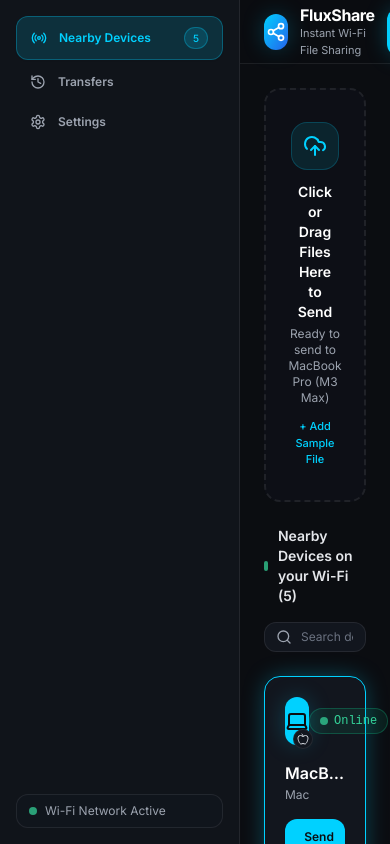
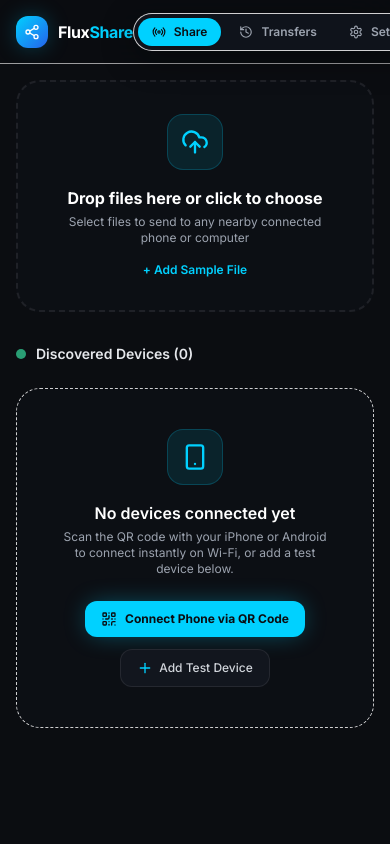
Before and after one commit to neeer4j/FluxSHARE, a React (Vite) app in the folder apps/desktop/: page / in a window 390 px wide. Built offline with nearby package versions, Linux system fonts and the light colour scheme.

Commit message:
mobile - pc connection workings

```diff
--- a/apps/desktop/src/renderer/src/App.tsx
+++ b/apps/desktop/src/renderer/src/App.tsx
@@ -1,13 +1,7 @@
 import React, { useEffect, useState, useRef } from 'react';
 import { NETWORK_CONSTANTS, type Device, type FileMetadata } from '@fluxshare/shared';
-import {
-  Sidebar,
-  type NavigationTab
-} from './components/layout/Sidebar';
-import {
-  HeaderBar,
-  type OSFilter
-} from './components/layout/HeaderBar';
+import { type NavigationTab } from './components/layout/Sidebar';
+import { HeaderBar } from './components/layout/HeaderBar';
 import { NearbyDevicesList } from './features/discovery/NearbyDevicesList';
 import { DropZone } from './features/transfer/DropZone';
 import {
@@ -21,78 +15,17 @@
 import { SettingsPanel } from './features/settings/SettingsPanel';
 import { ConnectMobileModal } from './components/modals/ConnectMobileModal';
 
-const MOCK_PEERS: readonly Device[] = [
-  {
-    id: 'peer-alpha-01',
-    name: 'MacBook Pro (M3 Max)',
-    os: 'macos',
-    ip: '192.168.1.142',
-    port: 54321,
-    status: 'online',
-    lastSeen: Date.now()
-  },
-  {
-    id: 'peer-beta-02',
-    name: 'Workstation PC (RTX 4090)',
-    os: 'windows',
-    ip: '192.168.1.108',
-    port: 54321,
-    status: 'online',
-    lastSeen: Date.now() - 2000
-  },
-  {
-    id: 'peer-mobile-01',
-    name: 'iPhone 15 Pro Max',
-    os: 'ios',
-    ip: '192.168.1.155',
-    port: 54321,
-    status: 'online',
-    lastSeen: Date.now() - 500
-  },
-  {
-    id: 'peer-mobile-02',
-    name: 'Samsung Galaxy S24 Ultra',
-    os: 'android',
-    ip: '192.168.1.189',
-    port: 54321,
-    status: 'online',
-    lastSeen: Date.now() - 1500
-  },
-  {
-    id: 'peer-gamma-03',
-    name: 'Ubuntu Dev Server',
-    os: 'linux',
-    ip: '192.168.1.199',
-    port: 54321,
-    status: 'busy',
-    lastSeen: Date.now() - 10000
-  }
-];
+export function App(): React.JSX.Element {
+  // Discovered Peers State (Starts empty, populates dynamically or via demo trigger)
+  const [devices, setDevices] = useState<Device[]>([]);
 
-const INITIAL_HISTORY: readonly HistoryItem[] = [
-  {
-    id: 'hist-01',
-    filename: 'design-system-tokens-v1.zip',
-    sizeBytes: 1024 * 1024 * 42,
-    direction: 'received',
-    peerName: 'MacBook Pro (M3 Max)',
-    timestamp: Date.now() - 3600000,
-    status: 'completed',
-    sha256: 'e3b0c44298fc1c149afbf4c8996fb92427ae41e4649b934ca495991b7852b855'
-  }
-];
-
-export function App(): React.JSX.Element {
-  // Navigation & Platform State
+  // Navigation State
   const [activeTab, setActiveTab] = useState<NavigationTab>('nearby');
-  const [osFilter, setOsFilter] = useState<OSFilter>('all');
-  const [selectedPeerId, setSelectedPeerId] = useState<string | null>('peer-alpha-01');
-  const [appVersion, setAppVersion] = useState<string>(NETWORK_CONSTANTS.PROTOCOL_VERSION);
-  const [platform, setPlatform] = useState<string>('unknown');
-  const [localIp, setLocalIp] = useState<string>('192.168.1.142');
+  const [selectedPeerId, setSelectedPeerId] = useState<string | null>(null);
+  const [localIp, setLocalIp] = useState<string>('192.168.1.6');
 
   // Transfer History State
-  const [historyItems, setHistoryItems] = useState<HistoryItem[]>([...INITIAL_HISTORY]);
+  const [historyItems, setHistoryItems] = useState<HistoryItem[]>([]);
 
   // Settings State
   const [deviceName, setDeviceName] = useState<string>('My FluxShare Desktop');
@@ -112,13 +45,7 @@
     async function fetchSystemInfo() {
       if (window.fluxshare) {
         try {
-          const [ver, plat, ip] = await Promise.all([
-            window.fluxshare.getAppVersion(),
-            window.fluxshare.getPlatform(),
-            window.fluxshare.getLocalIp()
-          ]);
-          setAppVersion(ver);
-          setPlatform(plat);
+          const ip = await window.fluxshare.getLocalIp();
           if (ip) setLocalIp(ip);
         } catch (err) {
           console.warn('Failed to load system info from IPC:', err);
@@ -130,8 +57,39 @@
     fetchSystemInfo();
   }, []);
 
+  const handleAddDemoDevice = () => {
+    const demoDevices: Device[] = [
+      {
+        id: `peer-phone-${Date.now()}`,
+        name: 'My Mobile Phone',
+        os: 'ios',
+        ip: localIp,
+        port: 54321,
+        status: 'online',
+        lastSeen: Date.now()
+      },
+      {
+        id: `peer-[laptop]-${Date.now()}`,
+        name: 'Secondary Laptop',
+        os: 'windows',
+        ip: '192.168.1.120',
+        port: 54321,
+        status: 'online',
+        lastSeen: Date.now()
+      }
+    ];
+
+    setDevices((prev) => {
+      if (prev.length === 0) {
+        setSelectedPeerId(demoDevices[0]!.id);
+        return demoDevices;
+      }
+      return prev;
+    });
+  };
+
   const selectedDevice =
-    MOCK_PEERS.find((p) => p.id === selectedPeerId) ?? null;
+    devices.find((p) => p.id === selectedPeerId) ?? devices[0] ?? null;
 
   // Triggered when user stages files and clicks "Send to..."
   const handleStartTransfer = (files: readonly FileMetadata[]) => {
@@ -204,41 +162,31 @@
   };
 
   return (
-    <div className="flex h-screen w-screen bg-flux-bg text-gray-100 overflow-hidden font-sans">
-      {/* Sidebar Navigation */}
-      <Sidebar
+    <div className="flex flex-col h-screen w-screen bg-flux-bg text-gray-100 overflow-hidden font-sans select-none">
+      {/* Floating Top Header */}
+      <HeaderBar
         activeTab={activeTab}
         onTabChange={setActiveTab}
-        nearbyCount={MOCK_PEERS.length}
-        appVersion={appVersion}
-      />
-
-      {/* Main Content Pane */}
-      <main className="flex-1 flex flex-col overflow-hidden">
-        {/* Top Header */}
-        <HeaderBar
-          platform={platform}
-          activeFilter={osFilter}
-          onFilterChange={setOsFilter}
-          showFilter={activeTab === 'nearby'}
         onOpenConnectMobile={() => setIsConnectMobileOpen(true)}
       />
 
-        {/* Dynamic Center View */}
-        <div className="flex-1 p-6 lg:p-8 overflow-y-auto space-y-6">
+      {/* Main Single Canvas Workspace */}
+      <main className="flex-1 p-4 sm:p-6 lg:p-8 overflow-y-auto">
         {activeTab === 'nearby' && (
-            <div className="max-w-6xl mx-auto space-y-6">
-              {/* DropZone File Area */}
+          <div className="max-w-4xl mx-auto space-y-8">
+            {/* Hero File Drop Area */}
             <DropZone
               selectedDevice={selectedDevice}
               onStartTransfer={handleStartTransfer}
             />
 
-              {/* Discovered Nearby Devices Grid */}
+            {/* Discovered / Connected Devices Grid */}
             <NearbyDevicesList
-                devices={MOCK_PEERS}
+              devices={devices}
               selectedDeviceId={selectedPeerId}
               onSelectDevice={setSelectedPeerId}
+              onOpenConnectMobile={() => setIsConnectMobileOpen(true)}
+              onAddDemoDevice={handleAddDemoDevice}
               onSendFile={(dev) => {
                 setSelectedPeerId(dev.id);
                 const sampleFile: FileMetadata = {
@@ -250,13 +198,12 @@
                 };
                 handleStartTransfer([sampleFile]);
               }}
-                activeOSFilter={osFilter}
             />
           </div>
         )}
 
         {activeTab === 'history' && (
-            <div className="max-w-6xl mx-auto">
+          <div className="max-w-4xl mx-auto">
             <TransferHistoryTable
               items={historyItems}
               onClearHistory={() => setHistoryItems([])}
@@ -265,7 +212,7 @@
         )}
 
         {activeTab === 'settings' && (
-            <div className="max-w-4xl mx-auto">
+          <div className="max-w-3xl mx-auto">
             <SettingsPanel
               initialDeviceName={deviceName}
               initialPort={port}
@@ -274,10 +221,9 @@
             />
           </div>
         )}
-        </div>
       </main>
 
-      {/* Zero-Install Mobile PWA QR Code Modal */}
+      {/* Mobile QR Code Modal */}
       <ConnectMobileModal
         isOpen={isConnectMobileOpen}
         onClose={() => setIsConnectMobileOpen(false)}
@@ -285,7 +231,7 @@
         port={port}
       />
 
-      {/* Interactive Transfer Simulation Modal */}
+      {/* File Transfer Progress Modal */}
       {simulatedFile && selectedDevice && (
         <TransferModal
           isOpen={isModalOpen}
--- a/apps/desktop/src/renderer/src/components/layout/HeaderBar.tsx
+++ b/apps/desktop/src/renderer/src/components/layout/HeaderBar.tsx
@@ -1,80 +1,67 @@
 import React from 'react';
-import { QrCode, Share2 } from 'lucide-react';
-import { type DeviceOS } from '@fluxshare/shared';
-
-export type OSFilter = DeviceOS | 'all';
+import { QrCode, Share2, Radio, History, Settings } from 'lucide-react';
+import type { NavigationTab } from './Sidebar';
 
 export interface HeaderBarProps {
-  readonly platform: string;
-  readonly activeFilter: OSFilter;
-  readonly onFilterChange: (filter: OSFilter) => void;
-  readonly showFilter?: boolean;
+  readonly activeTab: NavigationTab;
+  readonly onTabChange: (tab: NavigationTab) => void;
   readonly onOpenConnectMobile?: () => void;
 }
 
 export function HeaderBar({
-  activeFilter,
-  onFilterChange,
-  showFilter = true,
+  activeTab,
+  onTabChange,
   onOpenConnectMobile
 }: HeaderBarProps): React.JSX.Element {
-  const filterOptions: readonly { id: OSFilter; label: string }[] = [
-    { id: 'all', label: 'All Devices' },
-    { id: 'macos', label: 'Mac' },
-    { id: 'windows', label: 'Windows' },
-    { id: 'linux', label: 'Linux' },
-    { id: 'ios', label: 'iPhone/iPad' },
-    { id: 'android', label: 'Android' }
+  const tabs: readonly { id: NavigationTab; label: string; icon: React.ReactNode }[] = [
+    { id: 'nearby', label: 'Share', icon: <Radio className="w-3.5 h-3.5" /> },
+    { id: 'history', label: 'Transfers', icon: <History className="w-3.5 h-3.5" /> },
+    { id: 'settings', label: 'Settings', icon: <Settings className="w-3.5 h-3.5" /> }
   ];
 
   return (
-    <header className="h-16 border-b border-flux-border px-6 flex items-center justify-between bg-flux-bg/80 backdrop-blur-md select-none shrink-0">
-      {/* Left: Brand */}
-      <div className="flex items-center gap-3">
-        <div className="w-9 h-9 rounded-xl bg-gradient-to-br from-flux-accent to-blue-600 flex items-center justify-center shadow-glow">
-          <Share2 className="w-5 h-5 text-white" />
+    <header className="h-16 px-4 sm:px-8 flex items-center justify-between border-b border-flux-border/60 bg-flux-bg/90 backdrop-blur-xl select-none shrink-0 z-30">
+      {/* Brand Logo */}
+      <div className="flex items-center gap-2.5">
+        <div className="w-8 h-8 rounded-xl bg-gradient-to-br from-flux-accent to-blue-600 flex items-center justify-center shadow-glow">
+          <Share2 className="w-4 h-4 text-white" />
         </div>
-        <div>
-          <h1 className="font-bold text-base tracking-tight leading-tight text-white">
-            FluxShare
-          </h1>
-          <p className="text-[11px] text-gray-400">
-            Instant Wi-Fi File Sharing
-          </p>
-        </div>
+        <span className="font-bold text-base tracking-tight text-white">
+          Flux<span className="text-flux-accent">Share</span>
+        </span>
       </div>
 
-      {/* Center: Device Filter Pills */}
-      {showFilter && (
-        <div className="hidden md:flex items-center gap-1 p-1 rounded-xl bg-flux-surface border border-flux-border">
-          {filterOptions.map((opt) => (
+      {/* Floating Center Tabs */}
+      <nav className="flex items-center gap-1 p-1 rounded-full bg-flux-surface/80 border border-flux-border/80 shadow-glass">
+        {tabs.map((tab) => {
+          const isActive = activeTab === tab.id;
+          return (
             <button
-              key={opt.id}
-              onClick={() => onFilterChange(opt.id)}
-              className={`px-3 py-1 rounded-lg text-xs font-medium transition-all ${
-                activeFilter === opt.id
-                  ? 'bg-flux-accent text-flux-bg font-semibold shadow-sm'
-                  : 'text-gray-400 hover:text-gray-200'
+              key={tab.id}
+              onClick={() => onTabChange(tab.id)}
+              className={`flex items-center gap-2 px-3.5 py-1.5 rounded-full text-xs font-semibold transition-all ${
+                isActive
+                  ? 'bg-flux-accent text-flux-bg shadow-sm'
+                  : 'text-gray-400 hover:text-white hover:bg-flux-hover/50'
               }`}
             >
-              {opt.label}
+              {tab.icon}
+              <span>{tab.label}</span>
             </button>
-          ))}
-        </div>
-      )}
+          );
+        })}
+      </nav>
 
-      {/* Right: Connect Mobile Button */}
-      <div className="flex items-center gap-3">
+      {/* Right Action: QR Mobile Button */}
       {onOpenConnectMobile && (
         <button
           onClick={onOpenConnectMobile}
-            className="flex items-center gap-2 px-4 py-2 rounded-xl bg-gradient-to-r from-flux-accent to-indigo-500 text-flux-bg text-xs font-bold shadow-glow hover:opacity-95 transition-all active:scale-95"
+          className="flex items-center gap-2 px-3.5 py-1.5 rounded-full bg-flux-surface hover:bg-flux-hover text-gray-200 hover:text-white text-xs font-semibold border border-flux-border transition-all active:scale-95 shadow-sm"
         >
-            <QrCode className="w-4 h-4" />
-            <span>Connect Mobile</span>
+          <QrCode className="w-3.5 h-3.5 text-flux-accent" />
+          <span className="hidden sm:inline">Connect Phone</span>
         </button>
       )}
-      </div>
     </header>
   );
 }
--- a/apps/desktop/src/renderer/src/features/discovery/NearbyDevicesList.tsx
+++ b/apps/desktop/src/renderer/src/features/discovery/NearbyDevicesList.tsx
@@ -1,15 +1,14 @@
 import React, { useState } from 'react';
-import { Search, Radio } from 'lucide-react';
+import { Search, QrCode, Plus, Smartphone } from 'lucide-react';
 import type { Device } from '@fluxshare/shared';
 import { DeviceCard } from './DeviceCard';
-import type { OSFilter } from '../../components/layout/HeaderBar';
-
 export interface NearbyDevicesListProps {
   readonly devices: readonly Device[];
   readonly selectedDeviceId: string | null;
   readonly onSelectDevice: (deviceId: string) => void;
   readonly onSendFile?: (device: Device) => void;
-  readonly activeOSFilter: OSFilter;
+  readonly onOpenConnectMobile?: () => void;
+  readonly onAddDemoDevice?: () => void;
 }
 
 export function NearbyDevicesList({
@@ -17,18 +16,16 @@
   selectedDeviceId,
   onSelectDevice,
   onSendFile,
-  activeOSFilter
+  onOpenConnectMobile,
+  onAddDemoDevice
 }: NearbyDevicesListProps): React.JSX.Element {
   const [searchQuery, setSearchQuery] = useState('');
 
   const filteredDevices = devices.filter((device) => {
-    const matchesOS =
-      activeOSFilter === 'all' ? true : device.os === activeOSFilter;
-    const matchesQuery =
+    return (
       searchQuery.trim().length === 0 ||
-      device.name.toLowerCase().includes(searchQuery.toLowerCase());
-
-    return matchesOS && matchesQuery;
+      device.name.toLowerCase().includes(searchQuery.toLowerCase())
+    );
   });
 
   return (
@@ -38,21 +35,22 @@
         <div className="flex items-center gap-2.5">
           <div className="w-2.5 h-2.5 rounded-full bg-emerald-400 animate-pulse" />
           <h3 className="text-sm font-semibold text-gray-200">
-            Nearby Devices on your Wi-Fi ({filteredDevices.length})
+            Discovered Devices ({filteredDevices.length})
           </h3>
         </div>
 
-        {/* Search Bar */}
+        {devices.length > 0 && (
           <div className="relative w-full sm:w-60">
             <Search className="w-4 h-4 text-gray-400 absolute left-3 top-1/2 -translate-y-1/2 pointer-events-none" />
             <input
               type="text"
-            placeholder="Search device name..."
+              placeholder="Search device..."
               value={searchQuery}
               onChange={(e) => setSearchQuery(e.target.value)}
               className="w-full pl-9 pr-3 py-1.5 rounded-xl bg-flux-surface border border-flux-border text-xs text-gray-100 placeholder-gray-500 focus:outline-none focus:border-flux-accent transition-colors"
             />
           </div>
+        )}
       </div>
 
       {/* Grid of Discovered Devices */}
@@ -69,16 +67,41 @@
           ))}
         </div>
       ) : (
-        <div className="p-12 rounded-3xl border border-dashed border-flux-border bg-flux-surface/30 text-center flex flex-col items-center justify-center space-y-3">
-          <div className="w-12 h-12 rounded-2xl bg-flux-accent/10 border border-flux-accent/20 flex items-center justify-center text-flux-accent">
-            <Radio className="w-6 h-6 animate-pulse" />
+        <div className="p-10 rounded-3xl border border-dashed border-flux-border/80 bg-flux-surface/30 text-center flex flex-col items-center justify-center space-y-4">
+          <div className="w-14 h-14 rounded-2xl bg-flux-accent/10 border border-flux-accent/20 flex items-center justify-center text-flux-accent">
+            <Smartphone className="w-7 h-7" />
           </div>
-          <h4 className="text-sm font-medium text-gray-200">
-            Scanning for nearby devices...
+
+          <div className="max-w-md space-y-1">
+            <h4 className="text-base font-semibold text-white">
+              No devices connected yet
             </h4>
-          <p className="text-xs text-gray-400 max-w-sm">
-            Ensure devices are connected to the same local Wi-Fi network and have FluxShare open.
+            <p className="text-xs text-gray-400">
+              Scan the QR code with your iPhone or Android to connect instantly on Wi-Fi, or add a test device below.
             </p>
+          </div>
+
+          <div className="flex flex-wrap items-center justify-center gap-3 pt-2">
+            {onOpenConnectMobile && (
+              <button
+                onClick={onOpenConnectMobile}
+                className="px-4 py-2.5 rounded-xl bg-flux-accent text-flux-bg font-bold text-xs flex items-center gap-2 shadow-glow hover:opacity-95 transition-all"
+              >
+                <QrCode className="w-4 h-4" />
+                <span>Connect Phone via QR Code</span>
+              </button>
+            )}
+
+            {onAddDemoDevice && (
+              <button
+                onClick={onAddDemoDevice}
+                className="px-4 py-2.5 rounded-xl bg-flux-surface border border-flux-border hover:bg-flux-hover text-gray-300 hover:text-white font-medium text-xs flex items-center gap-1.5 transition-all"
+              >
+                <Plus className="w-4 h-4 text-flux-accent" />
+                <span>Add Test Device</span>
+              </button>
+            )}
+          </div>
         </div>
       )}
     </section>
--- a/apps/desktop/src/renderer/src/features/transfer/DropZone.tsx
+++ b/apps/desktop/src/renderer/src/features/transfer/DropZone.tsx
@@ -2,7 +2,6 @@
 import { UploadCloud, FileText, X, Send } from 'lucide-react';
 import type { Device, FileMetadata } from '@fluxshare/shared';
 import { formatFileSize } from '@fluxshare/utils';
-import { Button } from '@fluxshare/ui';
 
 export interface DropZoneProps {
   readonly selectedDevice: Device | null;
@@ -52,7 +51,7 @@
   };
 
   return (
-    <section className="flex flex-col gap-4">
+    <section className="w-full flex flex-col gap-4">
       {/* Hidden native file input */}
       <input
         type="file"
@@ -62,7 +61,7 @@
         className="hidden"
       />
 
-      {/* Drop Zone Box */}
+      {/* Main Drop Area */}
       <div
         onClick={() => fileInputRef.current?.click()}
         onDragOver={(e) => e.preventDefault()}
@@ -79,18 +78,20 @@
             setStagedFiles((prev) => [...prev, ...files]);
           }
         }}
-        className="p-8 rounded-2xl border-2 border-dashed border-flux-border hover:border-flux-accent bg-flux-surface/40 hover:bg-flux-surface/80 transition-all cursor-pointer flex flex-col items-center justify-center text-center group"
+        className="p-8 sm:p-10 rounded-3xl border-2 border-dashed border-flux-border hover:border-flux-accent bg-flux-surface/30 hover:bg-flux-surface/60 transition-all cursor-pointer flex flex-col items-center justify-center text-center group relative overflow-hidden"
       >
-        <div className="w-12 h-12 rounded-2xl bg-flux-accent/10 border border-flux-accent/20 flex items-center justify-center text-flux-accent mb-3 group-hover:scale-110 transition-transform">
-          <UploadCloud className="w-6 h-6" />
+        <div className="w-14 h-14 rounded-2xl bg-flux-accent/10 border border-flux-accent/20 flex items-center justify-center text-flux-accent mb-4 group-hover:scale-110 transition-transform">
+          <UploadCloud className="w-7 h-7" />
         </div>
-        <h4 className="font-semibold text-white text-sm">
-          Click or Drag Files Here to Send
-        </h4>
-        <p className="text-xs text-gray-400 mt-1 max-w-xs">
+
+        <h3 className="font-bold text-white text-base sm:text-lg mb-1">
+          Drop files here or click to choose
+        </h3>
+
+        <p className="text-xs text-gray-400 max-w-sm">
           {selectedDevice
-            ? `Ready to send to ${selectedDevice.name}`
-            : 'Select a device below or drop files to get started'}
+            ? `Files will be sent directly to ${selectedDevice.name}`
+            : 'Select files to send to any nearby connected phone or computer'}
         </p>
 
         <button
@@ -99,17 +100,17 @@
             e.stopPropagation();
             addSampleFile();
           }}
-          className="mt-3 text-[11px] text-flux-accent hover:underline font-medium"
+          className="mt-4 text-xs text-flux-accent hover:underline font-semibold"
         >
           + Add Sample File
         </button>
       </div>
 
-      {/* Staged Files Preview */}
+      {/* Selected Files List */}
       {stagedFiles.length > 0 && (
-        <div className="p-4 rounded-2xl bg-flux-card/70 border border-flux-border flex flex-col gap-3">
+        <div className="p-4 rounded-2xl bg-flux-card/80 border border-flux-border flex flex-col gap-3">
           <div className="flex items-center justify-between text-xs font-semibold text-gray-300">
-            <span>Selected Files ({stagedFiles.length})</span>
+            <span>Staged Files ({stagedFiles.length})</span>
             <button
               onClick={() => setStagedFiles([])}
               className="text-gray-400 hover:text-red-400 transition-colors"
@@ -118,11 +119,11 @@
             </button>
           </div>
 
-          <div className="space-y-2 max-h-40 overflow-y-auto pr-1">
+          <div className="space-y-2 max-h-36 overflow-y-auto pr-1">
             {stagedFiles.map((file) => (
               <div
                 key={file.id}
-                className="p-2.5 rounded-xl bg-flux-surface border border-flux-border flex items-center justify-between text-xs"
+                className="p-3 rounded-xl bg-flux-surface border border-flux-border flex items-center justify-between text-xs"
               >
                 <div className="flex items-center gap-2.5 truncate">
                   <FileText className="w-4 h-4 text-flux-accent shrink-0" />
@@ -145,18 +146,22 @@
             ))}
           </div>
 
-          <Button
-            variant="glow"
-            size="md"
-            leftIcon={<Send className="w-4 h-4" />}
+          <button
             onClick={handleSend}
             disabled={!selectedDevice}
-            className="w-full mt-1"
+            className={`w-full py-3 px-4 rounded-xl text-xs font-bold flex items-center justify-center gap-2 shadow-glow transition-all ${
+              selectedDevice
+                ? 'bg-flux-accent text-flux-bg hover:opacity-95'
+                : 'bg-flux-surface text-gray-400 cursor-not-allowed border border-flux-border'
+            }`}
           >
-            {selectedDevice
-              ? `Send to ${selectedDevice.name}`
-              : 'Select Recipient Device Below'}
-          </Button>
+            <Send className="w-4 h-4" />
+            <span>
+              {selectedDevice
+                ? `Send to ${selectedDevice.name}`
+                : 'Select Recipient Device Below'}
+            </span>
+          </button>
         </div>
       )}
     </section>
```
Also changed, not shown: apps/desktop/src/main/index.ts (+14 -2 lines), apps/desktop/src/renderer/src/components/modals/ConnectMobileModal.tsx (+24 -10 lines). Lines whose indentation alone changed are shown as unchanged.
